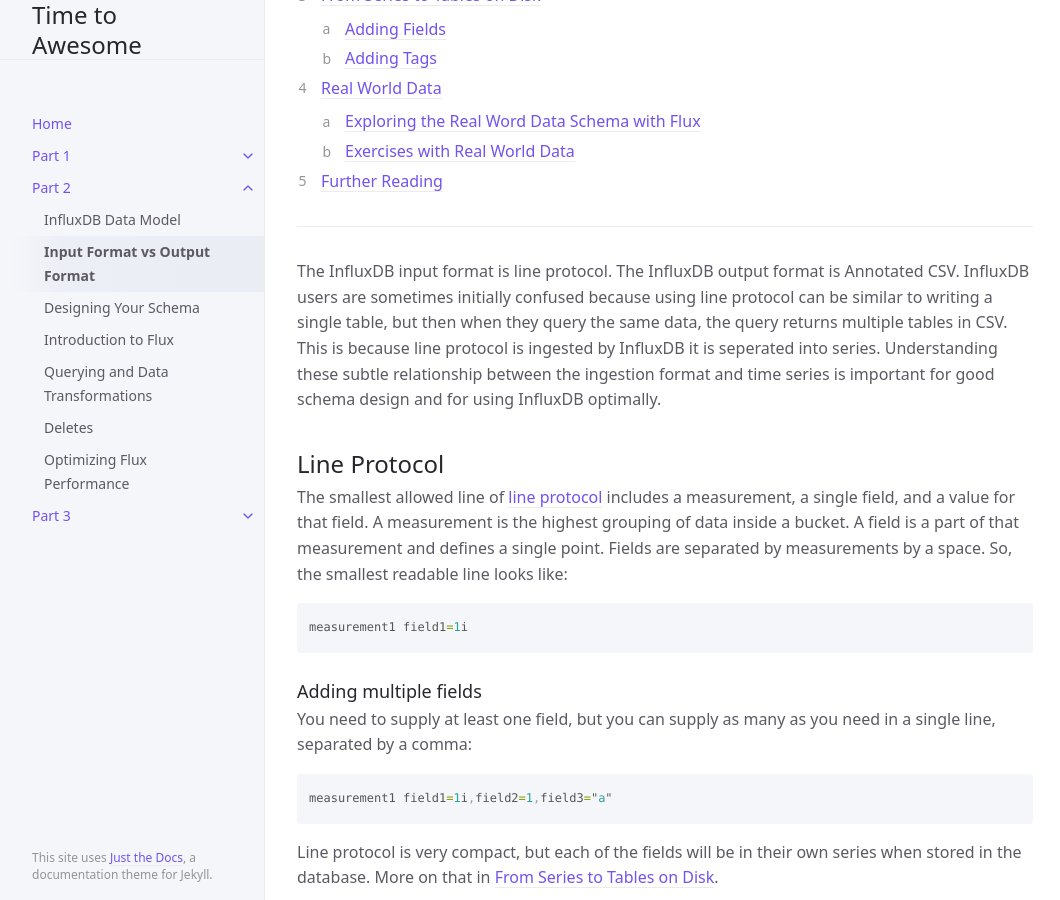
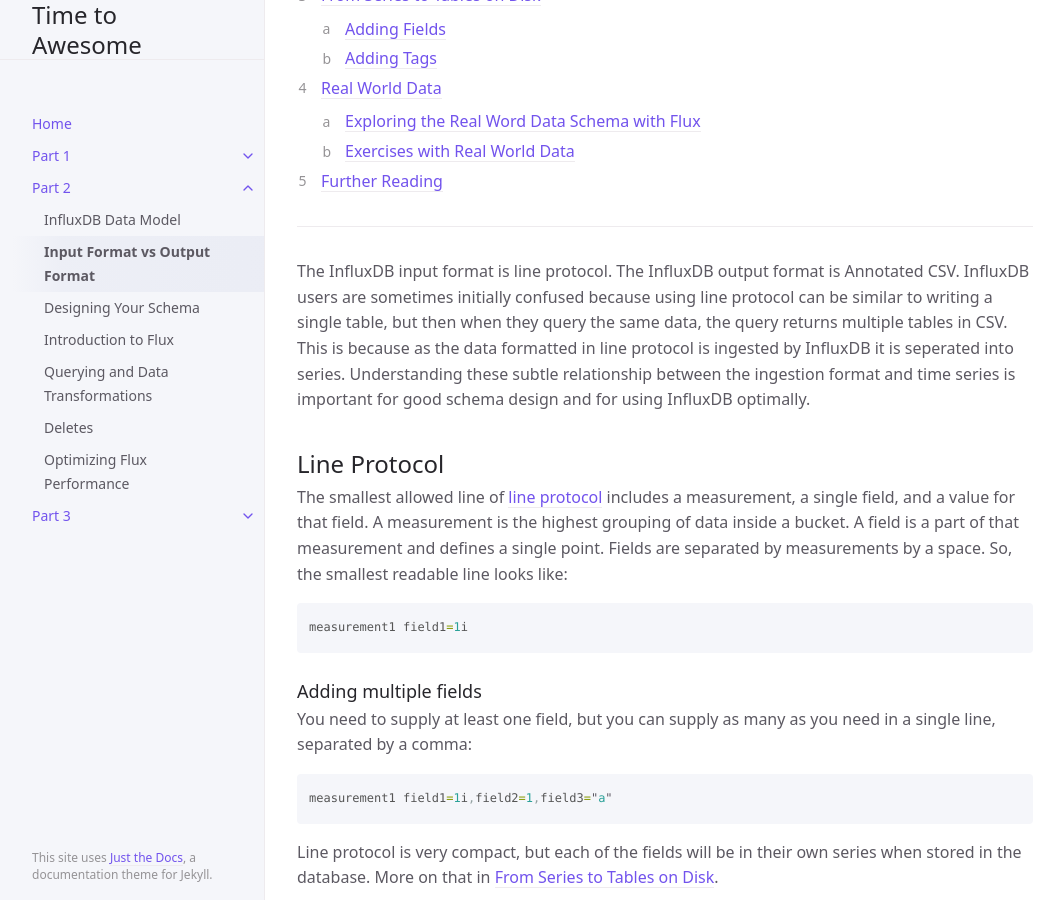
Before and after one commit to influxdata/awesome, a Jekyll site: the page built from docs/part-2/input-format-vs-output-format.md, in a window 1280 px wide and 900 px high, scrolled down 630 px. Shown: the whole window, without its empty margins (107-1167 px from the left). Built offline with Jekyll 4.4.1, drawn with Linux system fonts in a browser that asks for light colours.

Commit message:
Update input-format-vs-output-format.md
Not a native English speaker but I think this might make more sense

```diff
--- a/docs/part-2/input-format-vs-output-format.md
+++ b/docs/part-2/input-format-vs-output-format.md
@@ -17,7 +17,7 @@ nav_order: 2
 
 ---
 
-The InfluxDB input format is line protocol. The InfluxDB output format is Annotated CSV. InfluxDB users are sometimes initially confused because using line protocol can be similar to writing a single table, but then when they query the same data, the query returns multiple tables in CSV. This is because line protocol is ingested by InfluxDB it is seperated into series. Understanding these subtle relationship between the ingestion format and time series is important for good schema design and for using InfluxDB optimally.
+The InfluxDB input format is line protocol. The InfluxDB output format is Annotated CSV. InfluxDB users are sometimes initially confused because using line protocol can be similar to writing a single table, but then when they query the same data, the query returns multiple tables in CSV. This is because as the data formatted in line protocol is ingested by InfluxDB it is seperated into series. Understanding these subtle relationship between the ingestion format and time series is important for good schema design and for using InfluxDB optimally.
 
 
 ## Line Protocol
```
